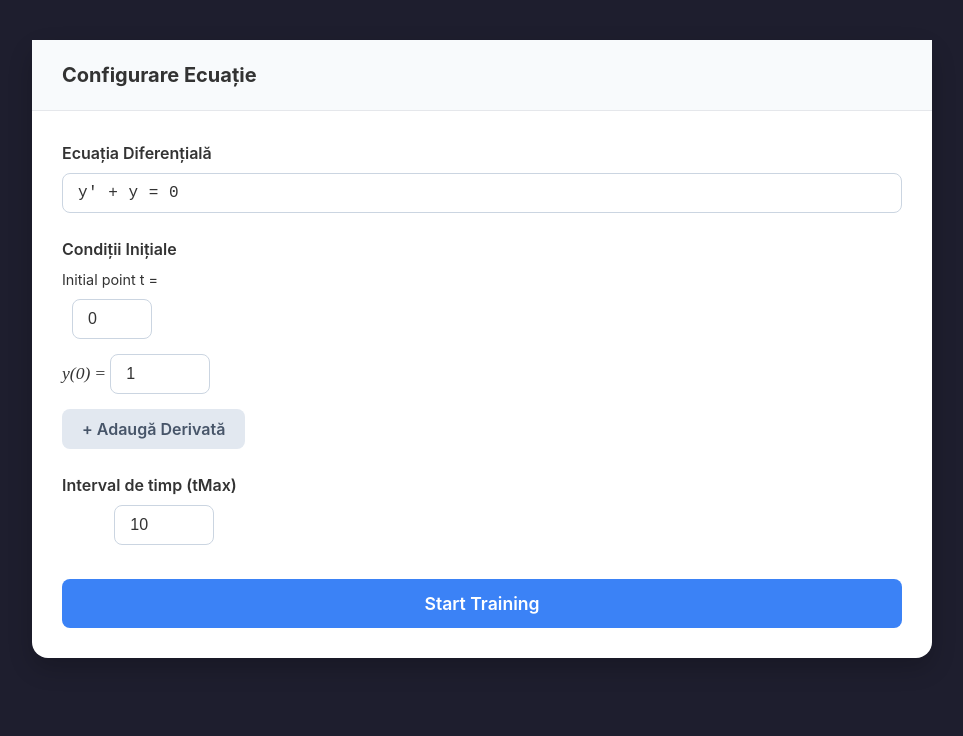
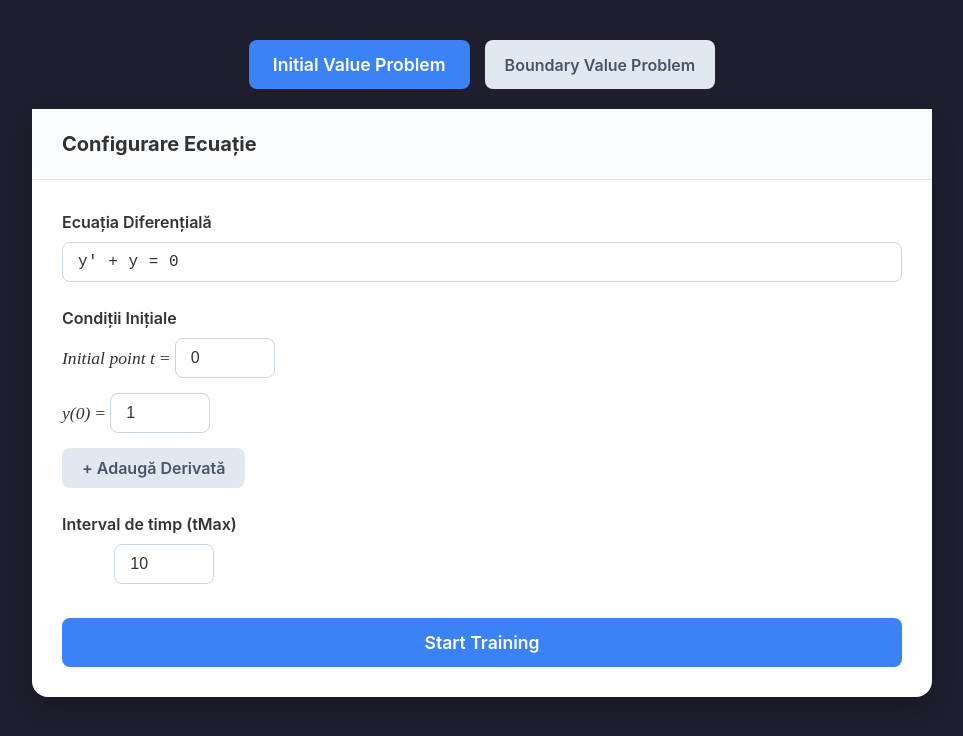
Before and after one commit to ciuiseb/licenta, a React (Vite) app in the folder frontend/: page / in a window 1280 px wide. Shown: the top 736 px of the page, without its empty margins (158-1121 px from the left). Built offline with nearby package versions, Linux system fonts and the light colour scheme; what chartjs-plugin-zoom would draw is missing.

Commit message:
menu to switch from ivp to bvp

```diff
--- a/frontend/src/App.jsx
+++ b/frontend/src/App.jsx
@@ -1,10 +1,11 @@
-import React, { useState } from 'react';
-import { Routes, Route } from 'react-router-dom';
-import IVPEquationForm from './components/IVPEquationForm.jsx';
+import React, {useState} from 'react';
+import {Route, Routes} from 'react-router-dom';
 import VisualizationPage from './pages/VisualizationPage';
 import useRealTimeTraining from './hooks/useRealTimeTraining';
 import useFallbackTraining from './hooks/useFallbackTraining';
 import './App.css';
+
+import SetupPage from './components/SetupPage';
 
 function App() {
     const [useFallback, setUseFallback] = useState(false);
@@ -20,7 +21,7 @@ function App() {
     const trainingHook = useFallback ? fallbackTrainingHook : realTimeTrainingHook;
 
     const handleParameterChange = (param, value) => {
-        setParameters(prev => ({ ...prev, [param]: value }));
+        setParameters(prev => ({...prev, [param]: value}));
     };
 
     return (
@@ -28,7 +29,7 @@ function App() {
             <main>
                 <Routes>
                     <Route path="/" element={
-                        <IVPEquationForm
+                        <SetupPage
                             trainingHook={trainingHook}
                             parameters={parameters}
                             setParameters={setParameters}
@@ -36,14 +37,14 @@ function App() {
                             setUseFallback={setUseFallback}
                             onParameterChange={handleParameterChange}
                         />
-                    } />
+                    }/>
                     <Route path="/visualization" element={
                         <VisualizationPage
                             trainingHook={trainingHook}
                             parameters={parameters}
                             onParameterChange={handleParameterChange}
                         />
-                    } />
+                    }/>
                 </Routes>
             </main>
         </div>
--- a/frontend/src/components/IVPEquationForm.jsx
+++ b/frontend/src/components/IVPEquationForm.jsx
@@ -156,8 +156,8 @@ const IVPEquationForm = ({ trainingHook, parameters, setParameters, useFallback,
     const getLabel = (index, varName) => {
         if (index === 0) return `${varName}`;
         if (index === 1) return `${varName}'`;
-        // if (index === 2) return `${varName}''`;
-        // if (index === 3) return `${varName}'''`;
+        if (index === 2) return `${varName}''`;
+        if (index === 3) return `${varName}'''`;
         return `${varName}<sup>(${index})</sup>`;
     };
 
@@ -185,8 +185,9 @@ const IVPEquationForm = ({ trainingHook, parameters, setParameters, useFallback,
                     <div className="form-group">
                         <label>Condiții Inițiale</label>
 
-                        <div className="form-group" style={{ marginBottom: '15px' }}>
-                            <label style={{ fontSize: '0.9rem', fontWeight: 'normal' }}>Initial point t = </label>
+                        <div className="condition-row" style={{marginBottom: '15px'}}>
+                            <span className="latex-label">Initial point t </span>
+                            <span className="latex-label"> = </span>
                             <input
                                 type="text"
                                 inputMode="decimal"
@@ -194,14 +195,14 @@ const IVPEquationForm = ({ trainingHook, parameters, setParameters, useFallback,
                                 value={initialTime}
                                 onChange={(e) => handleInitialTimeChange(e.target.value)}
                                 placeholder="0"
-                                style={{ width: '80px', marginLeft: '10px' }}
                             />
                         </div>
 
                         <div className="conditions-grid">
                             {conditions.map((cond, index) => (
                                 <div key={index} className="condition-row">
-                                    <span className="latex-label" dangerouslySetInnerHTML={{ __html: getLabel(index, varName) + '(' + initialTime + ')' }}></span>
+                                    <span className="latex-label"
+                                          dangerouslySetInnerHTML={{__html: getLabel(index, varName) + '(' + initialTime + ')'}}></span>
                                     <span className="latex-label"> = </span>
                                     <input
                                         type="text"
--- /dev/null
+++ b/frontend/src/components/SetupPage.jsx
@@ -0,0 +1,48 @@
+import React, { useState } from 'react';
+import IVPEquationForm from './IVPEquationForm';
+
+const BVPEquationFormPlaceholder = () => {
+    return (
+        <div className="card form-card" style={{ textAlign: 'center', padding: '40px 20px' }}>
+            <h2>Configurare Ecuație (BVP)</h2>
+            <p style={{ marginTop: '20px', color: '#666' }}>
+                Boundary Value Problem shall come
+            </p>
+        </div>
+    );
+};
+
+const SetupPage = (props) => {
+    const [activeTab, setActiveTab] = useState('ivp');
+
+    return (
+        <div className="setup-page-wrapper">
+            <div style={{ display: 'flex', justifyContent: 'center', gap: '15px', marginBottom: '20px' }}>
+                <button
+                    className={`btn ${activeTab === 'ivp' ? 'btn-primary' : 'btn-secondary'}`}
+                    onClick={() => setActiveTab('ivp')}
+                    style={{ minWidth: '150px' }}
+                >
+                    Initial Value Problem
+                </button>
+                <button
+                    className={`btn ${activeTab === 'bvp' ? 'btn-primary' : 'btn-secondary'}`}
+                    onClick={() => setActiveTab('bvp')}
+                    style={{ minWidth: '150px' }}
+                >
+                    Boundary Value Problem
+                </button>
+            </div>
+
+            <div className="active-form-container">
+                {activeTab === 'ivp' ? (
+                    <IVPEquationForm {...props} />
+                ) : (
+                    <BVPEquationFormPlaceholder {...props} />
+                )}
+            </div>
+        </div>
+    );
+};
+
+export default SetupPage;
```
